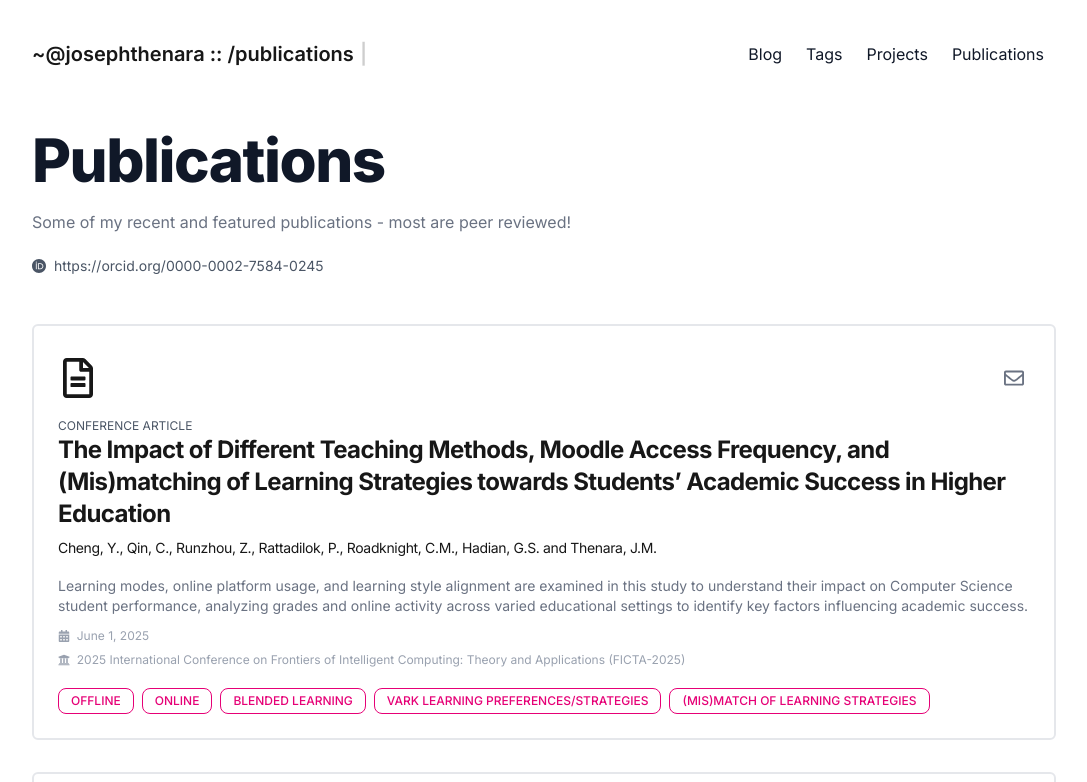
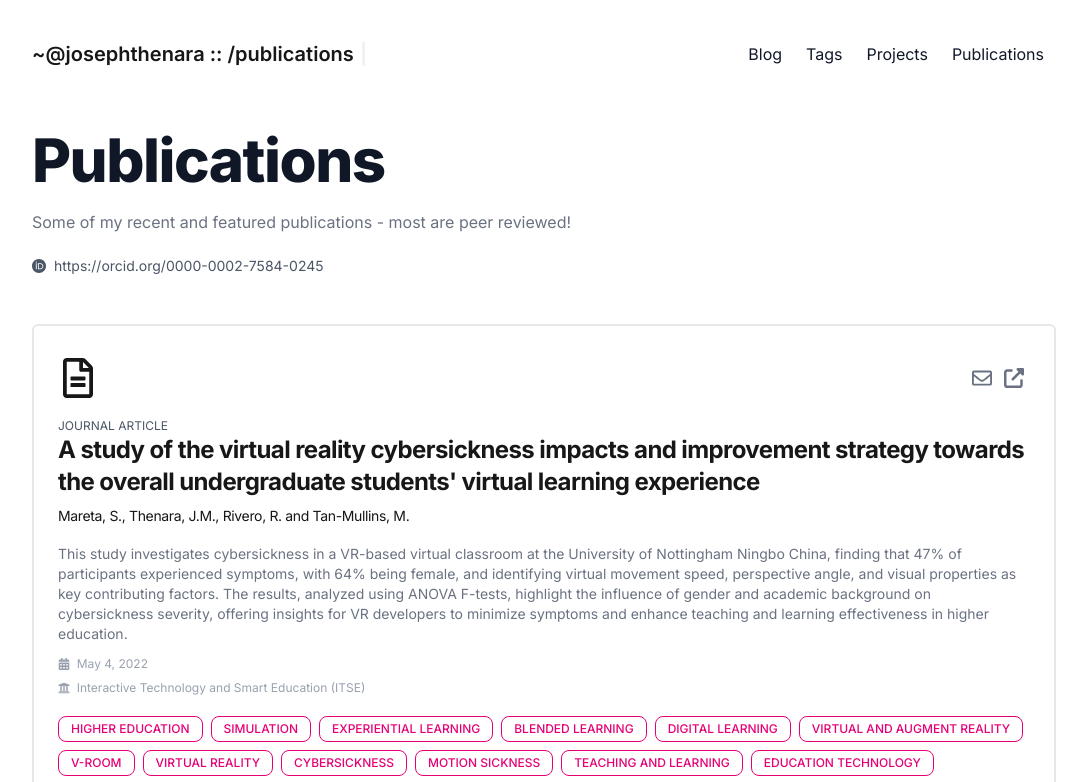
Before and after one commit to josephthen3320/jt-web-nextjs, a Next.js app: page /publications in a window 1280 px wide. Shown: the top 782 px of the page, without its empty margins (96-1183 px from the left). Built offline with nearby package versions, Linux system fonts and the light colour scheme.

Commit message:
update: (publication) add .md validations

```diff
--- a/src/app/publications/page.tsx
+++ b/src/app/publications/page.tsx
@@ -15,7 +15,10 @@ export const metadata: Metadata = {
 
 export default function Publications() {
     const pubDir = path.join(process.cwd(), "src/app/publication-docs");
-    const filenames = fs.readdirSync(pubDir);
+    const filenames = fs.readdirSync(pubDir).filter((filename) => {
+        const filePath = path.join(pubDir, filename);
+        return fs.statSync(filePath).isFile() && filename.endsWith(".md");
+    });
 
     const pubDocs = filenames.map((filename) => {
         const filePath = path.join(pubDir, filename);
```
Also changed, not shown: src/app/publication-docs/pending/2025-ficta-learning-strategies.md (renamed from src/app/publication-docs/2025-ficta-learning-strategies.md), src/app/publication-docs/pending/2025-ficta-origami-learning.md (renamed from src/app/publication-docs/2025-ficta-origami-learning.md).
